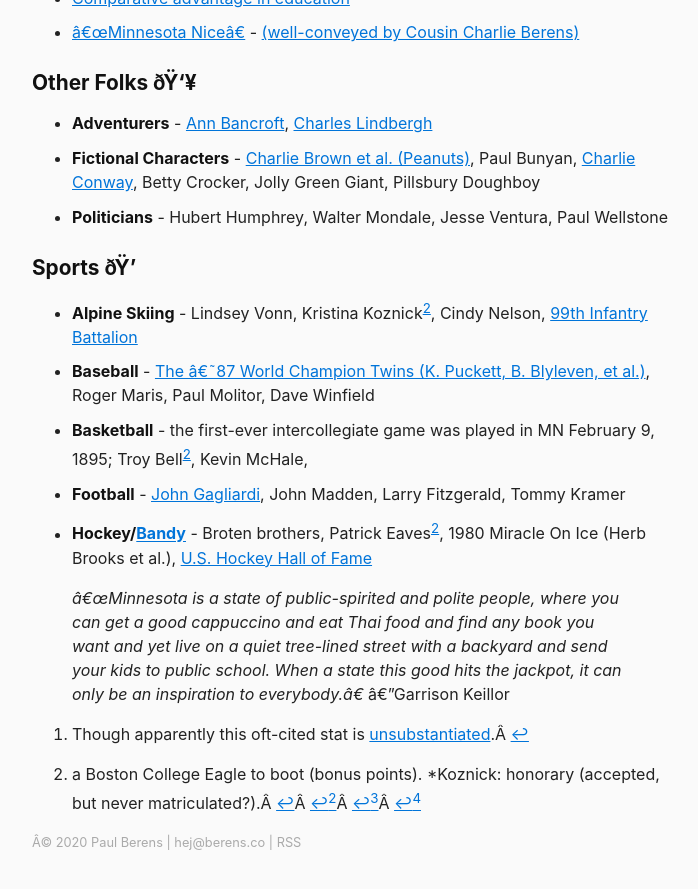
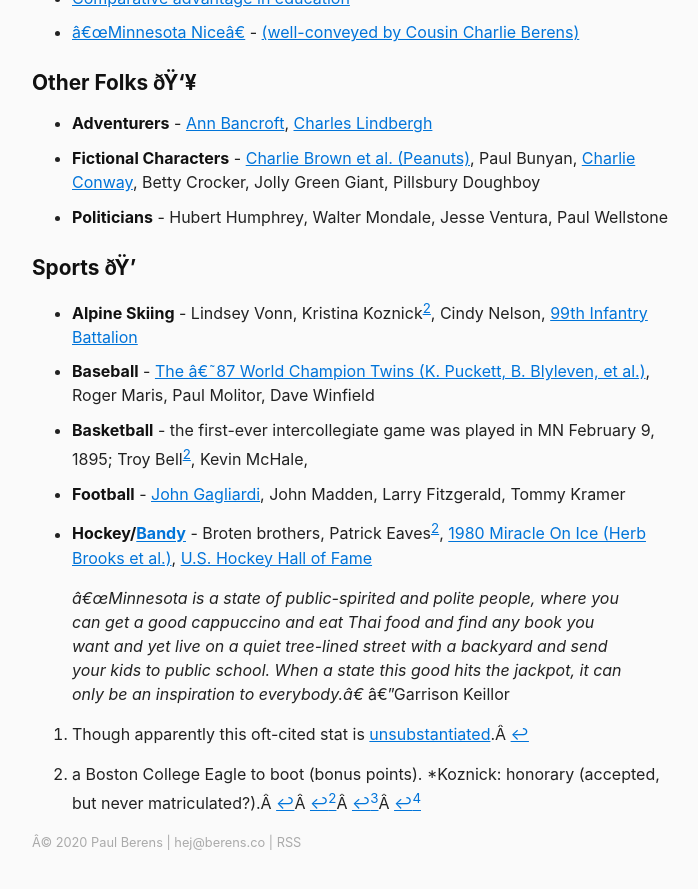
Before and after one commit to berensp/berensp.github.io, a Jekyll site: the page built from minn.md, in a window 1280 px wide and 900 px high, scrolled down 1779 px. Shown: the top 889 px of the window, without its empty margins (288-986 px from the left). Built offline with Jekyll 4.4.1, drawn with Linux system fonts in a browser that asks for light colours; nearby versions of some CDN libraries; some of the changed lines change nothing that is shown.

Commit message:
Add files via upload

```diff
--- a/minn.md
+++ b/minn.md
@@ -51,7 +51,7 @@
 - **Baseball** - [The '87 World Champion Twins (K. Puckett, B. Blyleven, et al.)](https://en.wikipedia.org/wiki/1987_Minnesota_Twins_season#Roster), Roger Maris, Paul Molitor, Dave Winfield
 - **Basketball** - the first-ever intercollegiate game was played in MN February 9, 1895; Troy Bell[^2], Kevin McHale,
 - **Football** - [John Gagliardi](https://www.google.com/search?q=The+Winningest+Coach+In+College+Football+History), John Madden, Larry Fitzgerald, Tommy Kramer
-- **Hockey/[Bandy](https://en.wikipedia.org/wiki/Bandy)** - Broten brothers, Patrick Eaves[^2], 1980 Miracle On Ice (Herb Brooks et al.), [U.S. Hockey Hall of Fame](https://en.wikipedia.org/wiki/United_States_Hockey_Hall_of_Fame)
+- **Hockey/[Bandy](https://en.wikipedia.org/wiki/Bandy)** - Broten brothers, Patrick Eaves[^2], [1980 Miracle On Ice (Herb Brooks et al.)](https://en.wikipedia.org/wiki/Miracle_on_Ice), [U.S. Hockey Hall of Fame](https://en.wikipedia.org/wiki/United_States_Hockey_Hall_of_Fame)
 
 [^2]: a Boston College Eagle to boot (bonus points). *Koznick: honorary (accepted, but never matriculated?).
 
```
